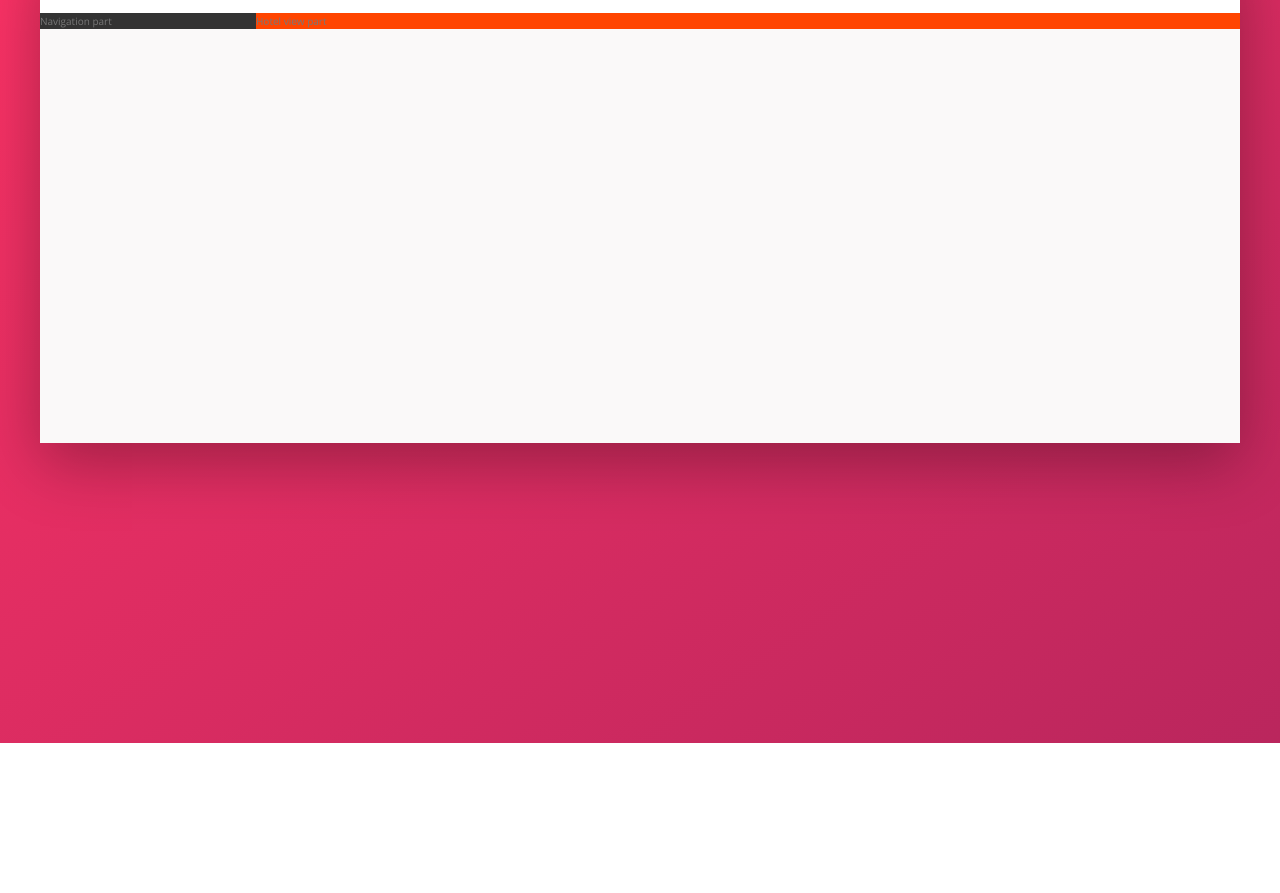
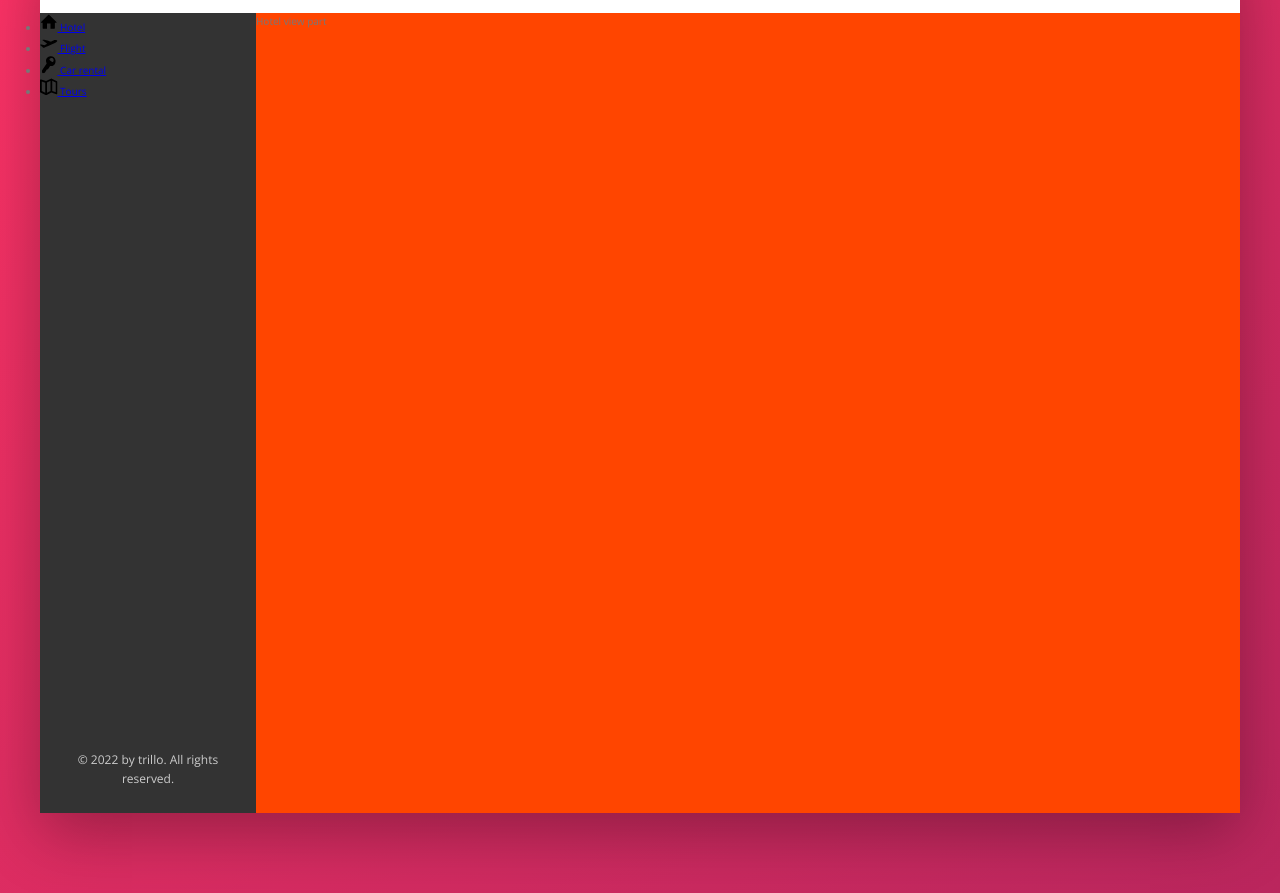
Before and after one commit to flaviobartolo/trillo, a website: page index.html in a window 1280 px wide. Shown: the part 137-1030 px from the top of the page. Before the commit the page ends 880 px from the top, so only its background shows below. Drawn offline with nearby package versions, Linux system fonts and the light colour scheme.

Commit message:
building the sidebar part1

```diff
--- a/index.html
+++ b/index.html
@@ -48,8 +48,46 @@
 
         <div class="content">
           <nav class="sidebar">
-            Navigation part
+            <ul class="side-nav">
+              <li class="side-nav__item">
+                <a href="#" class="side-nav__link">
+                  <svg class="side-nav__icon">
+                    <use xlink:href="img/sprite.svg#icon-home"></use>
+                  </svg>
+                  <span>Hotel</span>
+                </a>
+              </li>
+              <li class="side-nav__item">
+                <a href="#" class="side-nav__link">
+                  <svg class="side-nav__icon">
+                    <use xlink:href="img/sprite.svg#icon-aircraft-take-off"></use>
+                  </svg>
+                  <span>Flight</span>
+                </a>
+              </li>
+              <li class="side-nav__item">
+                <a href="#" class="side-nav__link">
+                  <svg class="side-nav__icon">
+                    <use xlink:href="img/sprite.svg#icon-key"></use>
+                  </svg>
+                  <span>Car rental</span>
+                </a>
+              </li>
+              <li class="side-nav__item">
+                <a href="#" class="side-nav__link">
+                  <svg class="side-nav__icon">
+                    <use xlink:href="img/sprite.svg#icon-map"></use>
+                  </svg>
+                  <span>Tours</span>
+                </a>
+              </li>
+            </ul>
+            <div class="legal">
+              &copy; 2022 by trillo. All rights reserved.
+            </div>
           </nav>
+
+
           <main class="hotel-view">
             Hotel view part
           </main>
--- a/sass/_components.scss
+++ b/sass/_components.scss
@@ -121,3 +121,34 @@
   }
 
 }
+
+/////////////////////////////////////
+// SIDE NAVIGATION
+
+.side-nav {
+
+  &__item {
+
+  }
+
+  &__link {
+
+  }
+
+  &__icon {
+    width: 1.75rem;
+    height: 1.75rem;
+  }
+
+}
+
+
+/////////////////////////////////////
+// LEGAL TEXT
+
+.legal {
+  font-size: 1.2rem;
+  color: var(--color-grey-light-4);
+  text-align: center;
+  padding: 2.5rem;
+}
--- a/sass/_layout.scss
+++ b/sass/_layout.scss
@@ -25,13 +25,17 @@
 .sidebar {
   background-color: var(--color-grey-dark-1);;
 
-  flex: 0 0 18% // flex is a shorthand for: flex-grow flex-shrink flex-basis
+  flex: 0 0 18%; // flex is a shorthand for: flex-grow flex-shrink flex-basis
+
+  display: flex;
+  flex-direction: column;
+  justify-content: space-between;
 }
 
 .hotel-view {
   background-color: #fff;
   background-color: orangered;
-
+  height: 80rem;
 
   flex: 1;
 }
```
Also changed, not shown: css/main.css, 1 other file.
